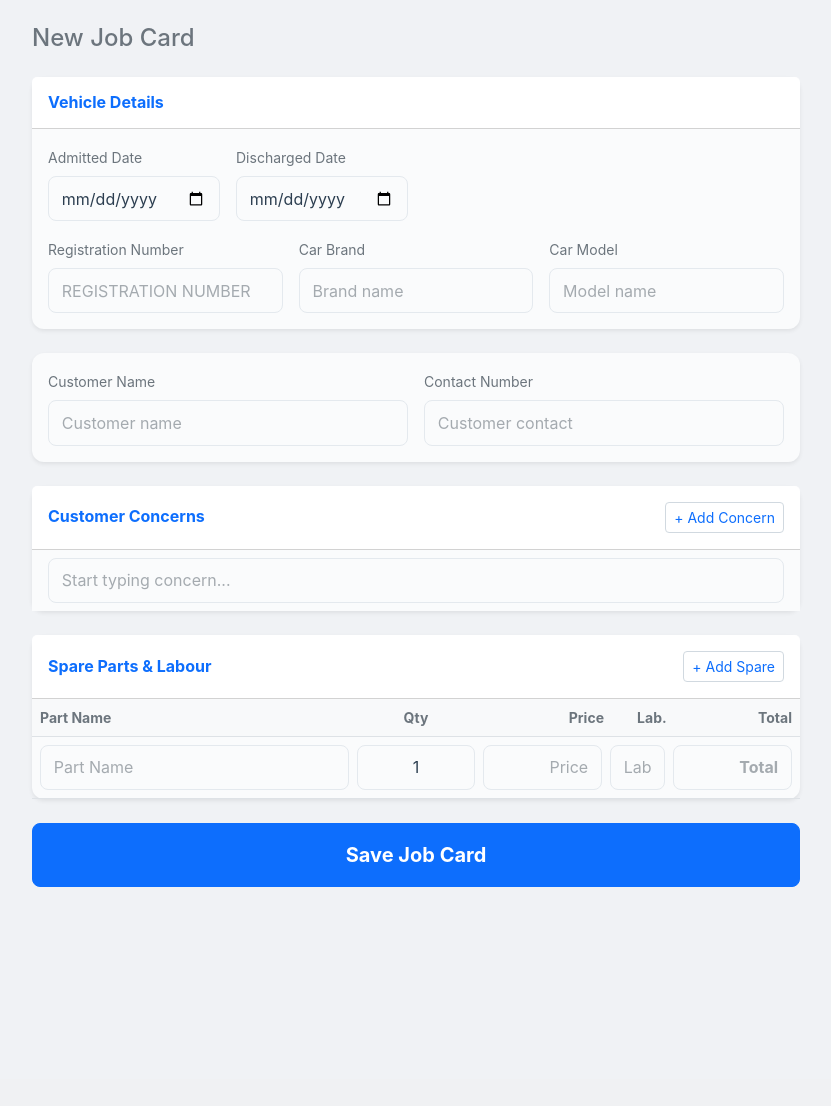
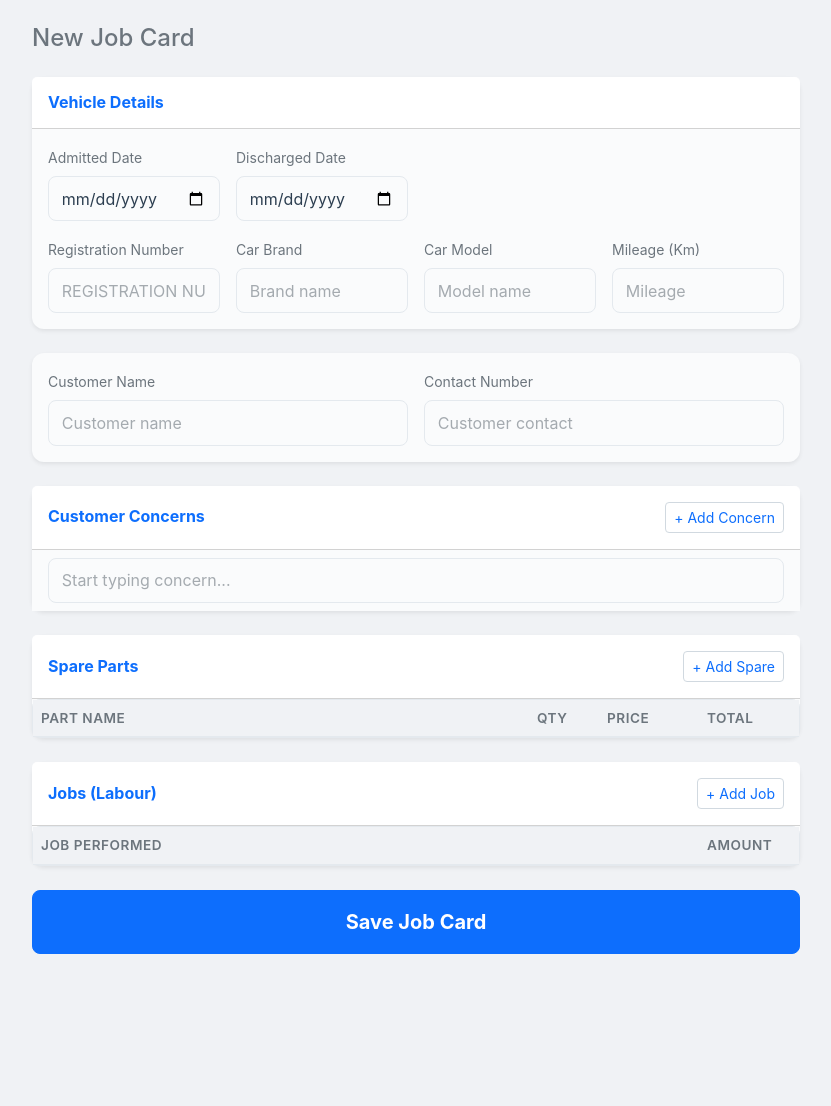
Before and after one commit to Irshaduu/formula-d-workshop, a Django app: page / in a window 1280 px wide. Shown: the part 60-1166 px from the top of the page, without its empty margins (224-1055 px from the left). Before the commit the page ends 947 px from the top, so only its background shows below. Run offline with Django 5.2, Linux system fonts and the light colour scheme; data comes from the database, SQL or seed files in the repository; data that the repository does not hold is empty.

Commit message:
Fix critical issues and update documentation
- Create missing static files (style.css and script.js)
- Register JobCardLabourItem in admin panel
- Set DEBUG=False for production readiness
- Comprehensive README.md with setup and deployment guide
- Add .gitignore for Python/Django best practices

```diff
--- a/formulad_workshop/settings.py
+++ b/formulad_workshop/settings.py
@@ -24,7 +24,7 @@ BASE_DIR = Path(__file__).resolve().parent.parent
 SECRET_KEY = 'django-insecure-*llv))qpmq+&5q8g%8y$e*2%3^fv=azx06f*!&t)udh*^hm_ej'
 
 # SECURITY WARNING: don't run with debug turned on in production!
-DEBUG = True
+DEBUG = False
 
 ALLOWED_HOSTS = ['*']  # Allow all hosts for easy deployment (or specific pythonanywhere domain)
 
--- a/workshop/forms.py
+++ b/workshop/forms.py
@@ -8,7 +8,8 @@ from .models import (
     ConcernSolution,
     JobCard,
     JobCardConcern,
-    JobCardSpareItem
+    JobCardSpareItem,
+    JobCardLabourItem
 )
 
 # =============================================================================
@@ -96,6 +97,7 @@ class JobCardForm(BootstrapFormMixin, forms.ModelForm):
             'brand_name',
             'model_name',
             'registration_number',
+            'mileage',
             'customer_name',
             'customer_contact',
         ]
@@ -116,6 +118,10 @@ class JobCardForm(BootstrapFormMixin, forms.ModelForm):
             'registration_number': forms.TextInput(attrs={
                 'style': 'text-transform: uppercase;',
                 'autocapitalize': 'characters'
+            }),
+            'mileage': forms.TextInput(attrs={
+                'placeholder': 'e.g. 50000 or 50k',
+                'inputmode': 'numeric' # Suggests numeric keyboard on mobile but allows text
             }),
             'customer_contact': forms.NumberInput(attrs={
                  # Number input triggers numeric keypad on mobile
@@ -149,8 +155,8 @@ JobCardConcernFormSet = inlineformset_factory(
 JobCardSpareFormSet = inlineformset_factory(
     JobCard,
     JobCardSpareItem,
-    fields=['spare_part_name', 'quantity', 'unit_price', 'labour_charge', 'total_price'],
-    extra=1,
+    fields=['spare_part_name', 'quantity', 'unit_price', 'total_price'],
+    extra=0,
     can_delete=False,
     widgets={
         'spare_part_name': forms.TextInput(attrs={
@@ -168,13 +174,29 @@ JobCardSpareFormSet = inlineformset_factory(
             'class': 'form-control text-end',
             'placeholder': 'Price'
         }),
-        'labour_charge': forms.NumberInput(attrs={
-            'class': 'form-control text-end',
-            'placeholder': 'Labour'
-        }),
         'total_price': forms.NumberInput(attrs={
             'class': 'form-control text-end fw-bold',
             'placeholder': 'Total'
         }),
     }
 )
+
+# 3. LABOUR (JOBS)
+# Columns: Job Description | Amount
+JobCardLabourFormSet = inlineformset_factory(
+    JobCard,
+    JobCardLabourItem,
+    fields=['job_description', 'amount'],
+    extra=0,
+    can_delete=False,
+    widgets={
+        'job_description': forms.TextInput(attrs={
+            'class': 'form-control',
+            'placeholder': 'Job Performed'
+        }),
+        'amount': forms.NumberInput(attrs={
+            'class': 'form-control text-end',
+            'placeholder': 'Amount'
+        }),
+    }
+)
--- a/workshop/static/css/style.css
+++ b/workshop/static/css/style.css
@@ -127,7 +127,7 @@ input[type=number] {
     background-color: var(--color-hover);
 }
 
-/* MOBILE OPTIMIZATIONS */
+/* MOBILE OPTIMIZATIONS (Swipe & Polish) */
 @media (max-width: 768px) {
     .btn-lg {
         font-size: 1.1rem;
@@ -138,3 +138,107 @@ input[type=number] {
         padding-top: 1rem;
     }
 }
+
+/* SWIPEABLE TABLES (Like Excel/Paper) */
+/* SWIPEABLE TABLES (Like Excel/Paper) */
+.swipe-container {
+    background-color: var(--color-card);
+    border-radius: 8px;
+    border: 1px solid var(--color-border-light);
+}
+
+.swipe-row {
+    display: flex;
+    border-bottom: 1px solid var(--color-border-light);
+    align-items: center;
+    /* Vertical center alignment */
+}
+
+/* MOBILE: Force Horizontal Scroll */
+@media (max-width: 768px) {
+    .swipe-container {
+        overflow-x: auto;
+        -webkit-overflow-scrolling: touch;
+    }
+
+    .swipe-row {
+        min-width: 600px;
+        /* Forces scroll triggers */
+    }
+}
+
+/* DESKTOP: Clean Grid */
+@media (min-width: 769px) {
+    .swipe-container {
+        overflow-x: visible;
+        width: 100%;
+    }
+
+    .swipe-row {
+        width: 100%;
+        min-width: auto;
+        /* No forced scroll */
+    }
+}
+
+.swipe-row:last-child {
+    border-bottom: none;
+}
+
+.swipe-header {
+    background-color: var(--color-bg);
+    color: var(--color-text-muted);
+    font-size: 0.85rem;
+    font-weight: 600;
+    text-transform: uppercase;
+    letter-spacing: 0.5px;
+}
+
+.swipe-cell {
+    padding: 8px;
+    display: flex;
+    align-items: center;
+}
+
+/* Inner Inputs should fill the cell */
+.swipe-cell .form-control,
+.swipe-cell .form-select {
+    width: 100%;
+    min-width: 0;
+    /* Prevents overflow in flex items */
+}
+
+/* Specific Column Widths (Fixed visual rhythm) */
+.col-part {
+    flex: 2 0 160px;
+}
+
+/* Grows, shrinks, min 160px */
+.col-job {
+    flex: 3 0 200px;
+}
+
+/* Wider description */
+.col-qty {
+    flex: 0 0 70px;
+}
+
+/* Fixed width */
+.col-price {
+    flex: 0 0 100px;
+}
+
+.col-total {
+    flex: 0 0 100px;
+}
+
+/* Sticky Left Column (Part Name remains visible) - OPTIONAL but cool */
+/*
+.swipe-cell:first-child {
+    position: sticky;
+    left: 0;
+    background-color: var(--color-card);
+    z-index: 10;
+    box-shadow: 2px 0 5px var(--color-shadow);
+}
+*/
--- a/workshop/templates/workshop/base.html
+++ b/workshop/templates/workshop/base.html
@@ -14,7 +14,7 @@
 
     <!-- Custom CSS Support -->
     {% load static %}
-    <link rel="stylesheet" href="{% static 'css/style.css' %}">
+    <link rel="stylesheet" href="{% static 'css/style.css' %}?v={% now 'U' %}">
 
     <style>
         /* ========================================== */
--- a/workshop/templates/workshop/jobcard/jobcard_form.html
+++ b/workshop/templates/workshop/jobcard/jobcard_form.html
@@ -18,6 +18,38 @@
 
         <form method="post" id="jobcardForm" autocomplete="off">
             {% csrf_token %}
+
+            {% if form.errors or concern_formset.errors or spare_formset.errors or labour_formset.errors %}
+            <div class="alert alert-danger">
+                <strong>Please correct the errors below:</strong>
+                <ul>
+                    {% for field in form %}
+                    {% for error in field.errors %}
+                    <li>{{ field.label }}: {{ error }}</li>
+                    {% endfor %}
+                    {% endfor %}
+                    {% for error in form.non_field_errors %}
+                    <li>{{ error }}</li>
+                    {% endfor %}
+
+                    <!-- Formset Errors Generic Check -->
+                    {% if concern_formset.errors %}<li>Check Concerns section for errors.</li>{% endif %}
+                    {% if spare_formset.errors %}<li>Check Spares section for errors.</li>{% endif %}
+                    {% if labour_formset.errors %}
+                    <li>Check Jobs (Labour) section for errors.</li>
+                    <!-- Debugging Labour Errors -->
+                    {% for dict in labour_formset.errors %}
+                    {% for key, value in dict.items %}
+                    <li>Labour Error - {{ key }}: {{ value }}</li>
+                    {% endfor %}
+                    {% endfor %}
+                    {% for error in labour_formset.non_form_errors %}
+                    <li>Labour Generic: {{ error }}</li>
+                    {% endfor %}
+                    {% endif %}
+                </ul>
+            </div>
+            {% endif %}
 
             <!-- ========================================== -->
             <!-- SECTION 1: VEHICLE & DATES -->
@@ -41,20 +73,23 @@
                         <!-- Spacer for Desktop -->
                         <div class="col-md-6 d-none d-md-block"></div>
 
-                        <!-- Reg & Customer -->
-                        <div class="col-12 col-md-4">
+                        <!-- Vehicle Fields: Reg -> Brand -> Model -> Mileage -->
+                        <div class="col-12 col-md-3">
                             <label class="form-label small text-muted">Registration Number</label>
                             {{ form.registration_number }}
                         </div>
 
-                        <!-- Auto-Complete Fields -->
-                        <div class="col-6 col-md-4">
+                        <div class="col-6 col-md-3">
                             <label class="form-label small text-muted">Car Brand</label>
                             {{ form.brand_name }}
                         </div>
-                        <div class="col-6 col-md-4">
+                        <div class="col-6 col-md-3">
                             <label class="form-label small text-muted">Car Model</label>
                             {{ form.model_name }}
+                        </div>
+                        <div class="col-6 col-md-3">
+                            <label class="form-label small text-muted">Mileage (Km)</label>
+                            {{ form.mileage }}
                         </div>
                     </div>
                 </div>
@@ -106,51 +141,86 @@
             <!-- ========================================== -->
             <!-- SECTION 4: SPARE PARTS (Dynamic Formset) -->
             <!-- ========================================== -->
+            <!-- ========================================== -->
+            <!-- SECTION 4: SPARE PARTS (Swipeable) -->
+            <!-- ========================================== -->
             <div class="card shadow-sm mb-4 border-0">
                 <div class="card-header bg-white py-3 d-flex justify-content-between align-items-center">
-                    <h6 class="mb-0 text-primary fw-bold">Spare Parts & Labour</h6>
+                    <h6 class="mb-0 text-primary fw-bold">Spare Parts</h6>
                     <button type="button" class="btn btn-sm btn-outline-primary" id="add-spare-btn">
                         + Add Spare
                     </button>
                 </div>
 
-                <!-- Desktop Header -->
                 <div class="card-body p-0">
-                    <div class="d-none d-md-flex bg-light p-2 fw-bold small text-muted border-bottom">
-                        <div class="col-5">Part Name</div>
-                        <div class="col-2 text-center">Qty</div>
-                        <div class="col-2 text-end">Price</div>
-                        <div class="col-1 text-end">Lab.</div>
-                        <div class="col-2 text-end">Total</div>
+                    <div class="swipe-container">
+                        <!-- HEADER -->
+                        <div class="swipe-row swipe-header">
+                            <div class="swipe-cell col-part">Part Name</div>
+                            <div class="swipe-cell col-qty text-center">Qty</div>
+                            <div class="swipe-cell col-price text-end">Price</div>
+                            <div class="swipe-cell col-total text-end">Total</div>
                         </div>
 
+                        <!-- LIST -->
                         {{ spare_formset.management_form }}
                         <div id="spare-list">
                             {% for s_form in spare_formset %}
-                        <div class="spare-row border-bottom p-2">
+                            <div class="swipe-row">
                                 {{ s_form.id }}
-                            <div class="row g-2 align-items-center">
-                                <!-- Mobile: Part Name takes full width on top -->
-                                <div class="col-12 col-md-5">
+                                <div class="swipe-cell col-part">
                                     {{ s_form.spare_part_name }}
                                 </div>
-
-                                <!-- Inputs Row -->
-                                <div class="col-3 col-md-2">
+                                <div class="swipe-cell col-qty">
                                     {{ s_form.quantity }}
                                 </div>
-                                <div class="col-3 col-md-2">
+                                <div class="swipe-cell col-price">
                                     {{ s_form.unit_price }}
                                 </div>
-                                <div class="col-3 col-md-1">
-                                    {{ s_form.labour_charge }}
-                                </div>
-                                <div class="col-3 col-md-2">
+                                <div class="swipe-cell col-total">
                                     {{ s_form.total_price }}
                                 </div>
                             </div>
+                            {% endfor %}
+                        </div>
+                    </div>
+                </div>
+            </div>
+
+            <!-- ========================================== -->
+            <!-- SECTION 5: JOBS / LABOUR (Swipeable) -->
+            <!-- ========================================== -->
+            <div class="card shadow-sm mb-4 border-0">
+                <div class="card-header bg-white py-3 d-flex justify-content-between align-items-center">
+                    <h6 class="mb-0 text-primary fw-bold">Jobs (Labour)</h6>
+                    <button type="button" class="btn btn-sm btn-outline-primary" id="add-labour-btn">
+                        + Add Job
+                    </button>
+                </div>
+
+                <div class="card-body p-0">
+                    <div class="swipe-container">
+                        <!-- HEADER -->
+                        <div class="swipe-row swipe-header">
+                            <div class="swipe-cell col-job">Job Performed</div>
+                            <div class="swipe-cell col-price text-end">Amount</div>
+                        </div>
+
+                        <!-- LIST -->
+                        {{ labour_formset.management_form }}
+                        <div id="labour-list">
+                            {% for l_form in labour_formset %}
+                            <div class="swipe-row">
+                                {{ l_form.id }}
+                                <div class="swipe-cell col-job">
+                                    {{ l_form.job_description }}
+                                </div>
+                                <div class="swipe-cell col-price">
+                                    {{ l_form.amount }}
+                                </div>
                             </div>
                             {% endfor %}
+                        </div>
                     </div>
                 </div>
             </div>
@@ -203,24 +273,31 @@
 </div>
 
 <div id="empty-spare-form" class="d-none">
-    <div class="spare-row border-bottom p-2">
+    <div class="swipe-row">
         {{ spare_formset.empty_form.id }}
-        <div class="row g-2 align-items-center">
-            <div class="col-12 col-md-5">
+        <div class="swipe-cell col-part">
             {{ spare_formset.empty_form.spare_part_name }}
         </div>
-            <div class="col-3 col-md-2">
+        <div class="swipe-cell col-qty">
             {{ spare_formset.empty_form.quantity }}
         </div>
-            <div class="col-3 col-md-2">
+        <div class="swipe-cell col-price">
             {{ spare_formset.empty_form.unit_price }}
         </div>
-            <div class="col-3 col-md-1">
-                {{ spare_formset.empty_form.labour_charge }}
-            </div>
-            <div class="col-3 col-md-2">
+        <div class="swipe-cell col-total">
             {{ spare_formset.empty_form.total_price }}
         </div>
+    </div>
+</div>
+
+<div id="empty-labour-form" class="d-none">
+    <div class="swipe-row">
+        {{ labour_formset.empty_form.id }}
+        <div class="swipe-cell col-job">
+            {{ labour_formset.empty_form.job_description }}
+        </div>
+        <div class="swipe-cell col-price">
+            {{ labour_formset.empty_form.amount }}
         </div>
     </div>
 </div>
@@ -271,6 +348,15 @@
             });
         }
 
+        // Add Labour Button
+        const addLabourBtn = document.getElementById('add-labour-btn');
+        if (addLabourBtn) {
+            addLabourBtn.addEventListener('click', function (e) {
+                e.preventDefault();
+                addFormRow('labours', 'labour-list', 'empty-labour-form');
+            });
+        }
+
         // ==========================================
         // UTILITY: CLEAR ZERO VALUES
         // ==========================================
--- a/workshop/views.py
+++ b/workshop/views.py
@@ -4,11 +4,11 @@ from django.db.models import Q
 
 from .models import (
     CarBrand, CarModel, SparePart, ConcernSolution,
-    JobCard, JobCardConcern, JobCardSpareItem
+    JobCard, JobCardConcern, JobCardSpareItem, JobCardLabourItem
 )
 from .forms import (
     CarBrandForm, CarModelForm, SparePartForm, ConcernSolutionForm,
-    JobCardForm, JobCardConcernFormSet, JobCardSpareFormSet
+    JobCardForm, JobCardConcernFormSet, JobCardSpareFormSet, JobCardLabourFormSet
 )
 
 # =============================================================================
@@ -24,22 +24,31 @@ def home(request):
 
             concern_formset = JobCardConcernFormSet(
                 request.POST,
-                instance=jobcard
+                instance=jobcard,
+                prefix='concerns'
             )
             spare_formset = JobCardSpareFormSet(
                 request.POST,
-                instance=jobcard
+                instance=jobcard,
+                prefix='spares'
+            )
+            labour_formset = JobCardLabourFormSet(
+                request.POST,
+                instance=jobcard,
+                prefix='labours'
             )
 
-            if concern_formset.is_valid() and spare_formset.is_valid():
+            if concern_formset.is_valid() and spare_formset.is_valid() and labour_formset.is_valid():
                 jobcard.save()
                 concern_formset.save()
                 spare_formset.save()
+                labour_formset.save()
                 return redirect('jobcard_list')
     else:
         form = JobCardForm()
-        concern_formset = JobCardConcernFormSet()
-        spare_formset = JobCardSpareFormSet()
+        concern_formset = JobCardConcernFormSet(prefix='concerns')
+        spare_formset = JobCardSpareFormSet(prefix='spares')
+        labour_formset = JobCardLabourFormSet(prefix='labours')
 
     # Fetch master data for datalists
     brands = CarBrand.objects.all()
@@ -51,6 +60,7 @@ def home(request):
         'form': form,
         'concern_formset': concern_formset,
         'spare_formset': spare_formset,
+        'labour_formset': labour_formset,
         'is_edit': False,
         'brands': brands,
         'models': models,
@@ -77,18 +87,21 @@ def jobcard_edit(request, pk):
 
     if request.method == 'POST':
         form = JobCardForm(request.POST, instance=jobcard)
-        concern_formset = JobCardConcernFormSet(request.POST, instance=jobcard)
-        spare_formset = JobCardSpareFormSet(request.POST, instance=jobcard)
+        concern_formset = JobCardConcernFormSet(request.POST, instance=jobcard, prefix='concerns')
+        spare_formset = JobCardSpareFormSet(request.POST, instance=jobcard, prefix='spares')
+        labour_formset = JobCardLabourFormSet(request.POST, instance=jobcard, prefix='labours')
 
-        if form.is_valid() and concern_formset.is_valid() and spare_formset.is_valid():
+        if form.is_valid() and concern_formset.is_valid() and spare_formset.is_valid() and labour_formset.is_valid():
             form.save()
             concern_formset.save()
             spare_formset.save()
+            labour_formset.save()
             return redirect('jobcard_list')
     else:
         form = JobCardForm(instance=jobcard)
-        concern_formset = JobCardConcernFormSet(instance=jobcard)
-        spare_formset = JobCardSpareFormSet(instance=jobcard)
+        concern_formset = JobCardConcernFormSet(instance=jobcard, prefix='concerns')
+        spare_formset = JobCardSpareFormSet(instance=jobcard, prefix='spares')
+        labour_formset = JobCardLabourFormSet(instance=jobcard, prefix='labours')
 
     # Fetch master data for datalists
     brands = CarBrand.objects.all()
@@ -100,6 +113,7 @@ def jobcard_edit(request, pk):
         'form': form,
         'concern_formset': concern_formset,
         'spare_formset': spare_formset,
+        'labour_formset': labour_formset,
         'jobcard': jobcard,
         'is_edit': True,
         'brands': brands,
```
Also changed, not shown: workshop/admin.py (+8 -2 lines), workshop/models.py (+15 -3 lines), README.md, db.sqlite3, workshop/migrations/0001_initial.py, workshop/migrations/0002_concernsolution_delete_customerconcern_and_more.py (deleted), workshop/migrations/0002_jobcard_mileage_alter_jobcard_customer_contact_and_more.py (added), workshop/migrations/0003_alter_jobcardspareitem_labour_charge_and_more.py (deleted), workshop/migrations/0003_remove_jobcardspareitem_labour_charge_and_more.py (added), workshop/migrations/0004_alter_jobcardlabouritem_job_description.py (added), 1 other file. Lines whose indentation alone changed are shown as unchanged.
